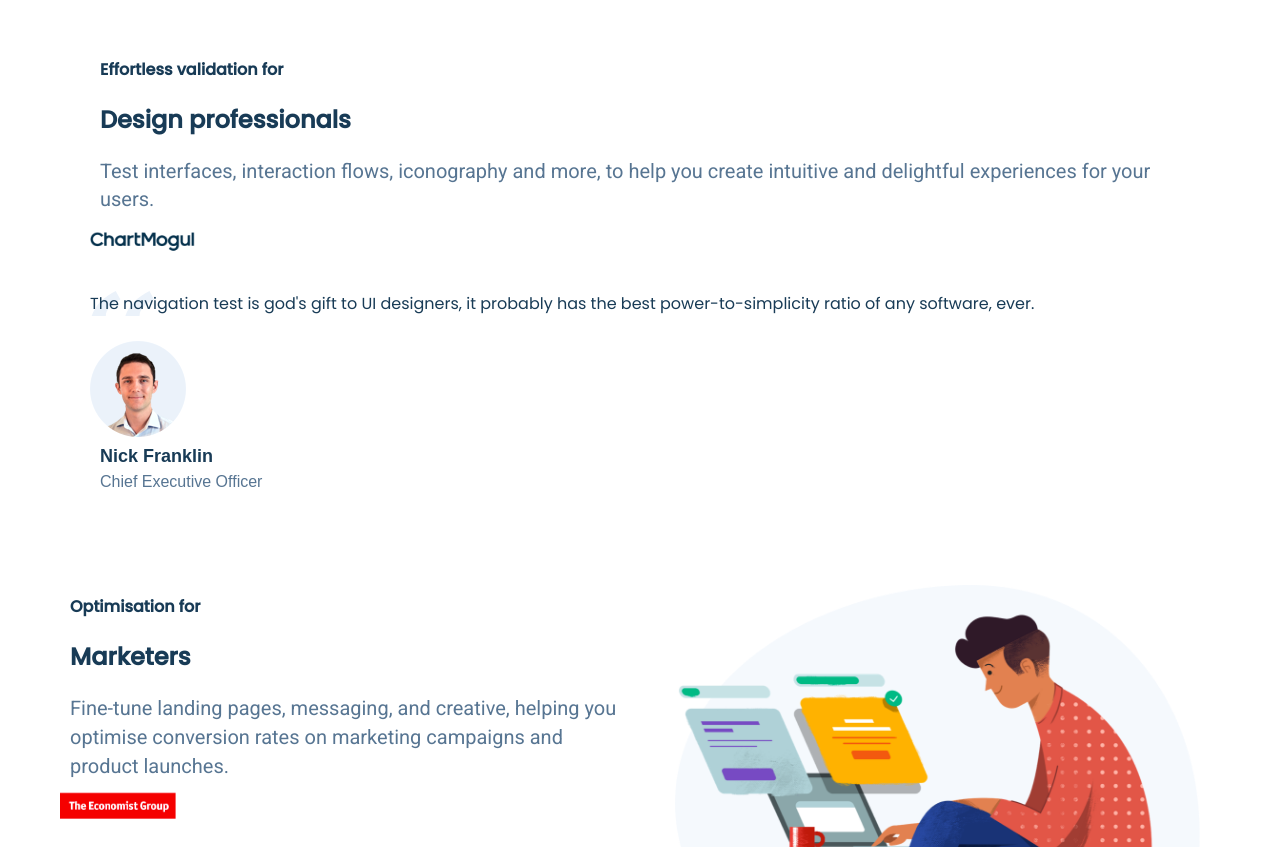
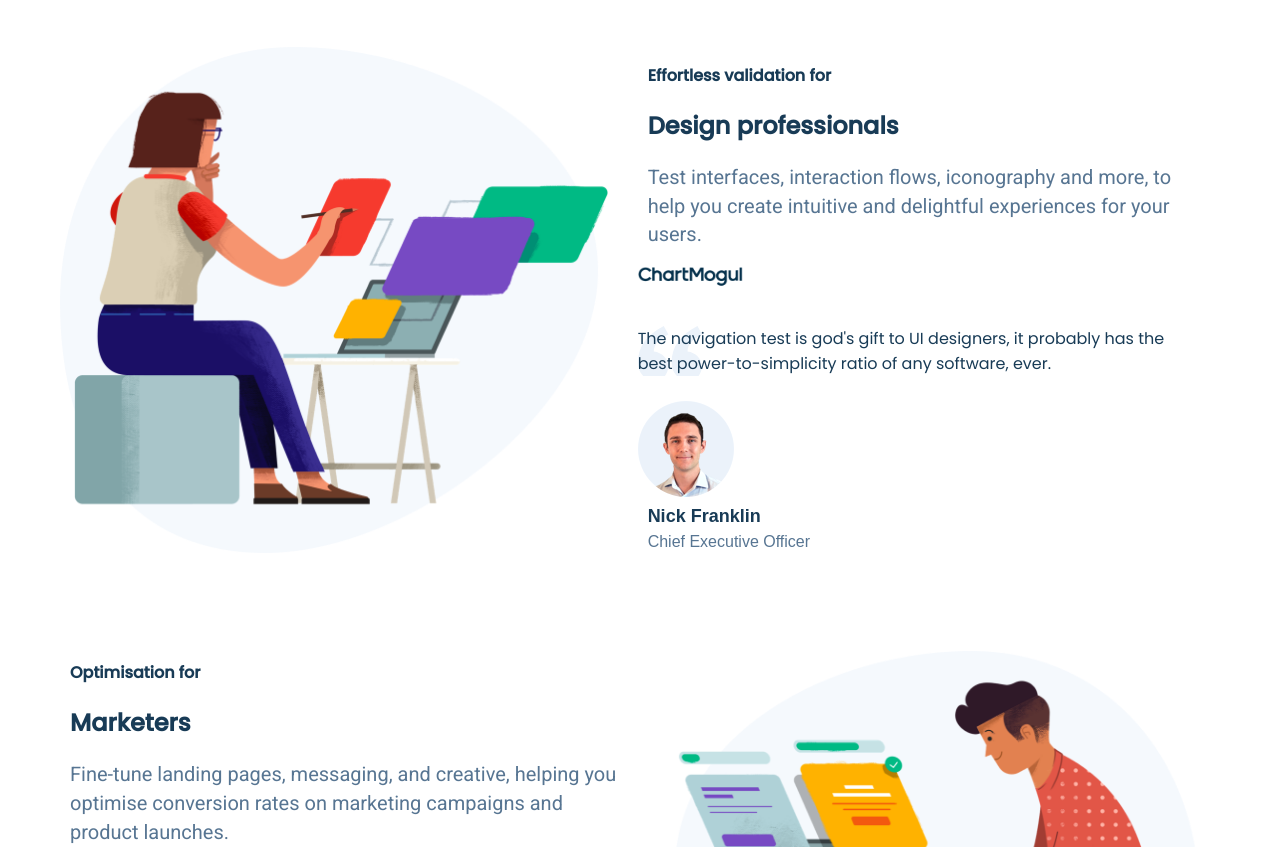
Before and after one commit to Kartik9082/usabilityhubclone, a plain HTML site: page index.html in a window 1280 px wide. Shown: the part 1654-2501 px from the top of the page. Drawn offline with Linux system fonts and the light colour scheme; the site is published under a folder, as on GitHub Pages, so addresses that start at the root find nothing.

Commit message:
Update index.html

```diff
--- a/index.html
+++ b/index.html
@@ -126,7 +126,7 @@
     <section class="big-feature-section">
             <div class="container flex big-feature-container">
                 <div class="feature-image">
-                    <img src="/asset/asset 18.png" alt="">
+                    <img src="asset/asset 18.png" alt="">
                 </div>
                 <div class="feature-description flex">
                     <h4>Effortless validation for</h4>
```
